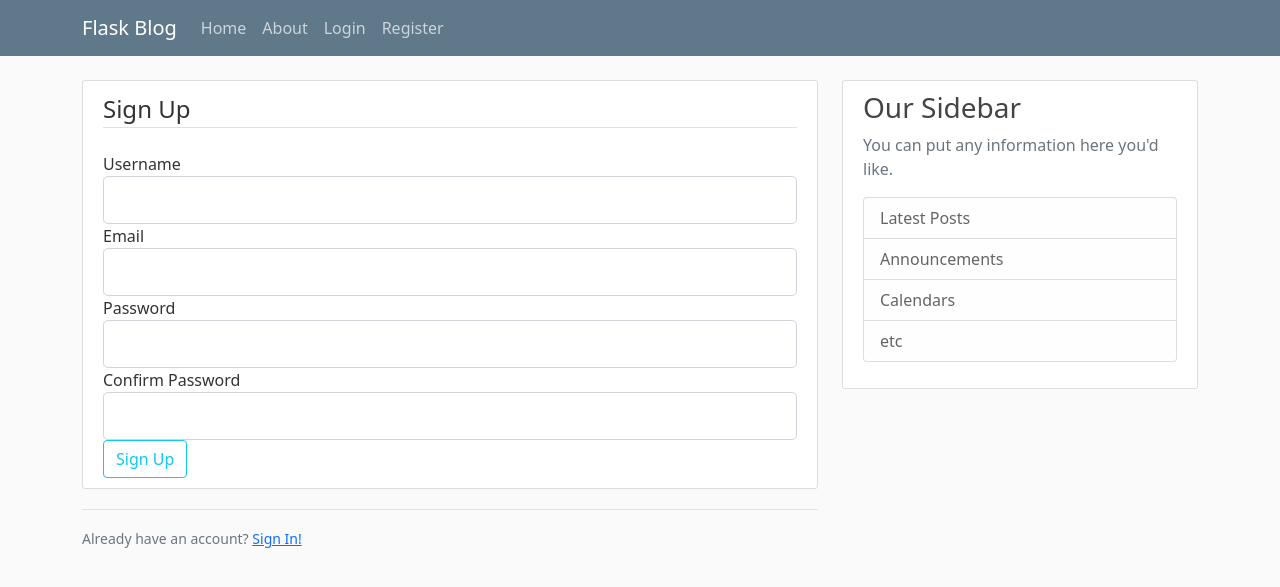
After one commit to aquilinae/flask-trying-coreyms, a Flask app: page /register in a window 1280 px wide. The commit adds this page. Shown: the top 587 px of the page. Run offline with Flask 2, Linux system fonts and the light colour scheme.

Commit message:
Using forms with flask-wtf

```diff
--- a/app.py
+++ b/app.py
@@ -1,11 +1,21 @@
+from config import SECRET_KEY
+
 from flask import (
+    flash,
     Flask,
+    redirect,
     render_template,
     url_for,
+)
+from forms import (
+    RegistrationForm,
+    LoginForm,
 )
 
 
 app = Flask(__name__, template_folder='templates')
+app.config['SECRET_KEY'] = SECRET_KEY
+
 
 POSTS = [
     {
@@ -34,5 +44,23 @@ def about():
     return render_template('about.html', title='About')
 
 
+@app.route('/register', methods=['GET', 'POST'])
+def register():
+    form = RegistrationForm()
+    if form.validate_on_submit():
+        flash(f'Account created for {form.username.data}!', 'success')
+        return redirect(url_for('home'))
+    return render_template('register.html', title='Register', form=form)
+
+
+@app.route('/login', methods=['GET', 'POST'])
+def login():
+    form = LoginForm()
+    if form.validate_on_submit():
+        flash('You have been logged in', 'success')
+        return redirect(url_for('home'))
+    return render_template('login.html', title='Login', form=form)
+
+
 if __name__ == '__main__':
     app.run(debug=True)
--- /dev/null
+++ b/forms.py
@@ -0,0 +1,46 @@
+from flask_wtf import FlaskForm
+from wtforms import (
+    BooleanField,
+    PasswordField,
+    StringField,
+    SubmitField,
+)
+from wtforms.validators import (
+    DataRequired,
+    Email,
+    EqualTo,
+    Length,
+)
+
+
+class RegistrationForm(FlaskForm):
+    username = StringField(
+        'Username',
+        validators=[DataRequired(), Length(min=3, max=20)]
+    )
+    email = StringField(
+        'Email',
+        validators=[DataRequired(), Email()]
+    )
+    password = PasswordField(
+        'Password',
+        validators=[DataRequired()]
+    )
+    confirm_password = PasswordField(
+        'Confirm Password',
+        validators=[DataRequired(), EqualTo('password')]
+    )
+    submit = SubmitField('Sign Up')
+
+
+class LoginForm(FlaskForm):
+    email = StringField(
+        'Email',
+        validators=[DataRequired(), Email()]
+    )
+    password = PasswordField(
+        'Password',
+        validators=[DataRequired()]
+    )
+    remember_me = BooleanField('Remember Me')
+    submit = SubmitField('Sign In')
--- a/templates/layout.html
+++ b/templates/layout.html
@@ -41,6 +41,15 @@
     <main role="main" class="container">
         <div class="row">
             <div class="col-md-8">
+                {% with messages = get_flashed_messages(with_categories=true) %}
+                    {% if messages %}
+                        {% for category, message in messages %}
+                            <div class="alert alert-{{ category }}">
+                                {{ message }}
+                            </div>
+                        {% endfor %}
+                    {% endif %}
+                {% endwith %}
                 {% block content %}{% endblock %}
             </div>
             <div class="col-md-4">
--- /dev/null
+++ b/templates/register.html
@@ -0,0 +1,72 @@
+{% extends "layout.html" %}
+{% block content %}
+    <div class="content-section">
+        <form method="POST" action="">
+            {{ form.hidden_tag() }}
+            <fieldset class="form-group">
+                <legend class="border-bottom mb-4">Sign Up</legend>
+                <div class="form-group">
+                    {{ form.username.label(class="form-control-label") }}
+
+                    {% if form.username.errors %}
+                        {{ form.username(class="form-control form-control-lg is-invalid") }}
+                        <div class="invalid-feedback">
+                            {% for error in form.username.errors%}
+                                <span>{{ error }}</span>
+                            {% endfor %}
+                        </div>
+                    {% else %}
+                        {{ form.username(class="form-control form-control-lg") }}
+                    {% endif %}
+                </div>
+                <div class="form-group">
+                    {{ form.email.label(class="form-control-label") }}
+                    {% if form.email.errors %}
+                        {{ form.email(class="form-control form-control-lg is-invalid") }}
+                        <div class="invalid-feedback">
+                            {% for error in form.email.errors%}
+                                <span>{{ error }}</span>
+                            {% endfor %}
+                        </div>
+                    {% else %}
+                        {{ form.email(class="form-control form-control-lg") }}
+                    {% endif %}
+                </div>
+                <div class="form-group">
+                    {{ form.password.label(class="form-control-label") }}
+                    {% if form.password.errors %}
+                        {{ form.password(class="form-control form-control-lg is-invalid") }}
+                        <div class="invalid-feedback">
+                            {% for error in form.password.errors%}
+                                <span>{{ error }}</span>
+                            {% endfor %}
+                        </div>
+                    {% else %}
+                        {{ form.password(class="form-control form-control-lg") }}
+                    {% endif %}
+                </div>
+                <div class="form-group">
+                    {{ form.confirm_password.label(class="form-control-label") }}
+                    {% if form.confirm_password.errors %}
+                        {{ form.confirm_password(class="form-control form-control-lg is-invalid") }}
+                        <div class="invalid-feedback">
+                            {% for error in form.confirm_password.errors%}
+                                <span>{{ error }}</span>
+                            {% endfor %}
+                        </div>
+                    {% else %}
+                        {{ form.confirm_password(class="form-control form-control-lg") }}
+                    {% endif %}
+                </div>
+            </fieldset>
+            <div class="form-group">
+                {{ form.submit(class="btn btn-outline-info") }}
+            </div>
+        </form>
+    </div>
+    <div class="border-top pt-3">
+        <small class="text-muted">
+            Already have an account? <a class="ml-2" href="{{ url_for('login') }}">Sign In!</a>
+        </small>
+    </div>
+{% endblock content %}
```
Also changed, not shown: templates/login.html (added, +52 -0 lines), 2 other files.
